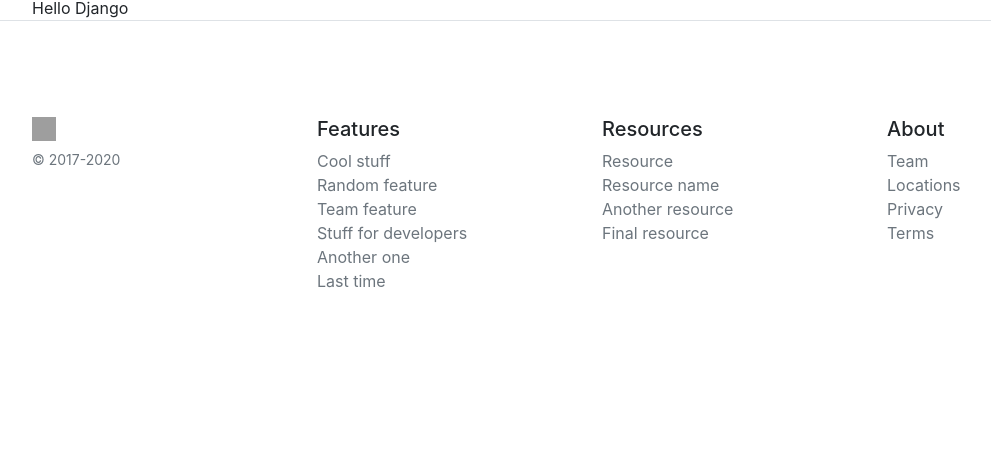
After one commit to Apiens/instagram_django, a Django app: page / in a window 1280 px wide. The commit adds this page. Shown: the part 337-800 px from the top of the page, without its empty margins (53-1044 px from the left). Run offline with Django 3.2, Linux system fonts and the light colour scheme; some libraries are stand-ins or nearby versions; grey boxes are pictures that could not be loaded.

Commit message:
7.03 layout.html with bootstrap

```diff
--- a/c7_instagram_django/templates/layout.html
+++ b/c7_instagram_django/templates/layout.html
@@ -1,11 +1,85 @@
+{% load static%}
 <!DOCTYPE html>
 <html>
     <head>
         <meta charset="utf-8">
         <title>Instagram with Ask Company</title>
+        <link rel="stylesheet" href="{% static "bootstrap-4.5.2-dist/css/bootstrap.min.css" %}"/>
+        <script src="{% static "jquery-3.5.1.js" %}"></script>
+        <script src="{% static "bootstrap-4.5.2-dist/js/bootstrap.min.js"%}"></script>
     </head>
     <body>
+        <div class="border-bottom mb-3">
+            <div class="container">
+                <div class="row">
+                    <div class="col-sm-12">
+                            <div class="d-flex flex-column flex-md-row align-items-center p-2 px-md-4  bg-white">
+                                <h5 class="my-0 mr-md-auto font-weight-normal">
+                                <img src="{% static "logo.png"%}" alt="Instagram">
+                                </h5>
+                                <nav class="my-2 my-md-0 mr-md-3">
+                                    <a class="p-2 text-dark" href="#">
+                                    <svg aria-label="홈" class="_8-yf5 " fill="#262626" height="22" viewBox="0 0 48 48" width="22"><path d="M45.5 48H30.1c-.8 0-1.5-.7-1.5-1.5V34.2c0-2.6-2.1-4.6-4.6-4.6s-4.6 2.1-4.6 4.6v12.3c0 .8-.7 1.5-1.5 1.5H2.5c-.8 0-1.5-.7-1.5-1.5V23c0-.4.2-.8.4-1.1L22.9.4c.6-.6 1.6-.6 2.1 0l21.5 21.5c.3.3.4.7.4 1.1v23.5c.1.8-.6 1.5-1.4 1.5z"></path></svg>
+                                    </a>
+                                    <a class="p-2 text-dark" href="#">
+                                    <svg aria-label="Direct" class="_8-yf5 " fill="#262626" height="22" viewBox="0 0 48 48" width="22"><path d="M47.8 3.8c-.3-.5-.8-.8-1.3-.8h-45C.9 3.1.3 3.5.1 4S0 5.2.4 5.7l15.9 15.6 5.5 22.6c.1.6.6 1 1.2 1.1h.2c.5 0 1-.3 1.3-.7l23.2-39c.4-.4.4-1 .1-1.5zM5.2 6.1h35.5L18 18.7 5.2 6.1zm18.7 33.6l-4.4-18.4L42.4 8.6 23.9 39.7z"></path></svg>
+                                    </a>
+                                    <a class="p-2 text-dark" href="#">
+                                    <svg aria-label="사람 찾기" class="_8-yf5 " fill="#262626" height="22" viewBox="0 0 48 48" width="22"><path clip-rule="evenodd" d="M24 0C10.8 0 0 10.8 0 24s10.8 24 24 24 24-10.8 24-24S37.2 0 24 0zm0 45C12.4 45 3 35.6 3 24S12.4 3 24 3s21 9.4 21 21-9.4 21-21 21zm10.2-33.2l-14.8 7c-.3.1-.6.4-.7.7l-7 14.8c-.3.6-.2 1.3.3 1.7.3.3.7.4 1.1.4.2 0 .4 0 .6-.1l14.8-7c.3-.1.6-.4.7-.7l7-14.8c.3-.6.2-1.3-.3-1.7-.4-.5-1.1-.6-1.7-.3zm-7.4 15l-5.5-5.5 10.5-5-5 10.5z" fill-rule="evenodd"></path></svg>
+                                    </a>
+                                    <a class="p-2 text-dark" href="#">
+                                    <svg aria-label="활동 피드" class="_8-yf5 " fill="#262626" height="22" viewBox="0 0 48 48" width="22"><path d="M34.6 6.1c5.7 0 10.4 5.2 10.4 11.5 0 6.8-5.9 11-11.5 16S25 41.3 24 41.9c-1.1-.7-4.7-4-9.5-8.3-5.7-5-11.5-9.2-11.5-16C3 11.3 7.7 6.1 13.4 6.1c4.2 0 6.5 2 8.1 4.3 1.9 2.6 2.2 3.9 2.5 3.9.3 0 .6-1.3 2.5-3.9 1.6-2.3 3.9-4.3 8.1-4.3m0-3c-4.5 0-7.9 1.8-10.6 5.6-2.7-3.7-6.1-5.5-10.6-5.5C6 3.1 0 9.6 0 17.6c0 7.3 5.4 12 10.6 16.5.6.5 1.3 1.1 1.9 1.7l2.3 2c4.4 3.9 6.6 5.9 7.6 6.5.5.3 1.1.5 1.6.5.6 0 1.1-.2 1.6-.5 1-.6 2.8-2.2 7.8-6.8l2-1.8c.7-.6 1.3-1.2 2-1.7C42.7 29.6 48 25 48 17.6c0-8-6-14.5-13.4-14.5z"></path></svg>
+                                    </a>
+                                </nav>
+                                <a class="btn btn-outline-primary" href="#">Sign up</a>
+                    </div>
+                    </div>
+                </div>
+            </div>
+        </div>
+
         {% block content %}
         {% endblock %}
+        <div class="border-top">
+            <div class="container">
+                <footer class="pt-4 my-md-5 pt-md-5 ">
+                    <div class="row">
+                    <div class="col-12 col-md">
+                        <img class="mb-2" src="/docs/4.5/assets/brand/bootstrap-solid.svg" alt="" width="24" height="24">
+                        <small class="d-block mb-3 text-muted">© 2017-2020</small>
+                    </div>
+                    <div class="col-6 col-md">
+                        <h5>Features</h5>
+                        <ul class="list-unstyled text-small">
+                        <li><a class="text-muted" href="#">Cool stuff</a></li>
+                        <li><a class="text-muted" href="#">Random feature</a></li>
+                        <li><a class="text-muted" href="#">Team feature</a></li>
+                        <li><a class="text-muted" href="#">Stuff for developers</a></li>
+                        <li><a class="text-muted" href="#">Another one</a></li>
+                        <li><a class="text-muted" href="#">Last time</a></li>
+                        </ul>
+                    </div>
+                    <div class="col-6 col-md">
+                        <h5>Resources</h5>
+                        <ul class="list-unstyled text-small">
+                        <li><a class="text-muted" href="#">Resource</a></li>
+                        <li><a class="text-muted" href="#">Resource name</a></li>
+                        <li><a class="text-muted" href="#">Another resource</a></li>
+                        <li><a class="text-muted" href="#">Final resource</a></li>
+                        </ul>
+                    </div>
+                    <div class="col-6 col-md">
+                        <h5>About</h5>
+                        <ul class="list-unstyled text-small">
+                        <li><a class="text-muted" href="#">Team</a></li>
+                        <li><a class="text-muted" href="#">Locations</a></li>
+                        <li><a class="text-muted" href="#">Privacy</a></li>
+                        <li><a class="text-muted" href="#">Terms</a></li>
+                        </ul>
+                    </div>
+                    </div>
+                </footer>
+            </div>
+        </div>
     </body>
 </html>
--- /dev/null
+++ b/c7_instagram_django/templates/root.html
@@ -0,0 +1,11 @@
+{% extends "layout.html"%}
+
+{% block content %}
+    <div class="container">
+        <div class="row">
+            <div class="col-sm-11">
+                Hello Django
+            </div>
+        </div>
+    </div>
+{% endblock %}
--- a/c7_instagram_django/urls.py
+++ b/c7_instagram_django/urls.py
@@ -16,12 +16,14 @@ Including another URLconf
 from django.contrib import admin
 from django.urls import path, include
 from django.conf import settings
+from django.views.generic import TemplateView
 
 # for saving static files during development
 from django.conf.urls.static import static
 
 urlpatterns = [
     path('admin/', admin.site.urls),
+    path('', TemplateView.as_view(template_name='root.html'), name='root')
 ]
 
 if settings.DEBUG:
```
Also changed, not shown: Readme.md (added), 1 other file.
